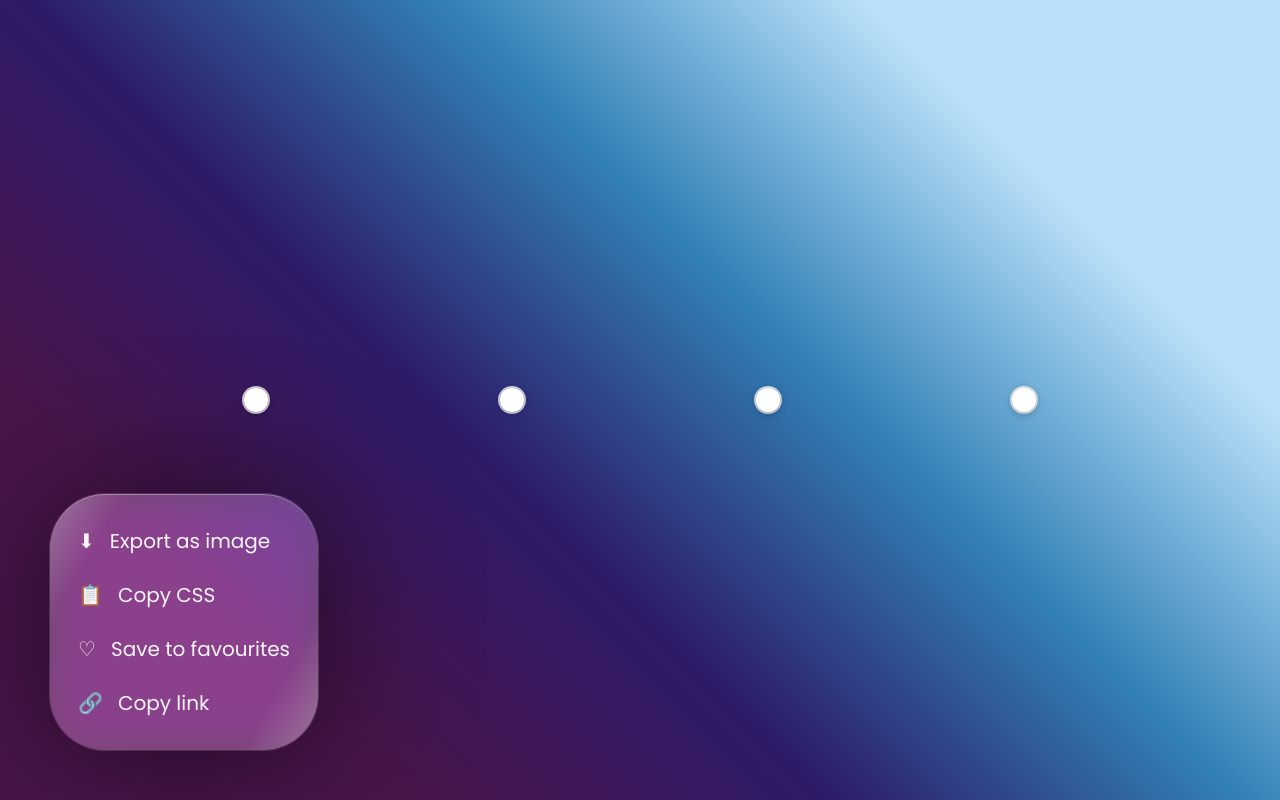
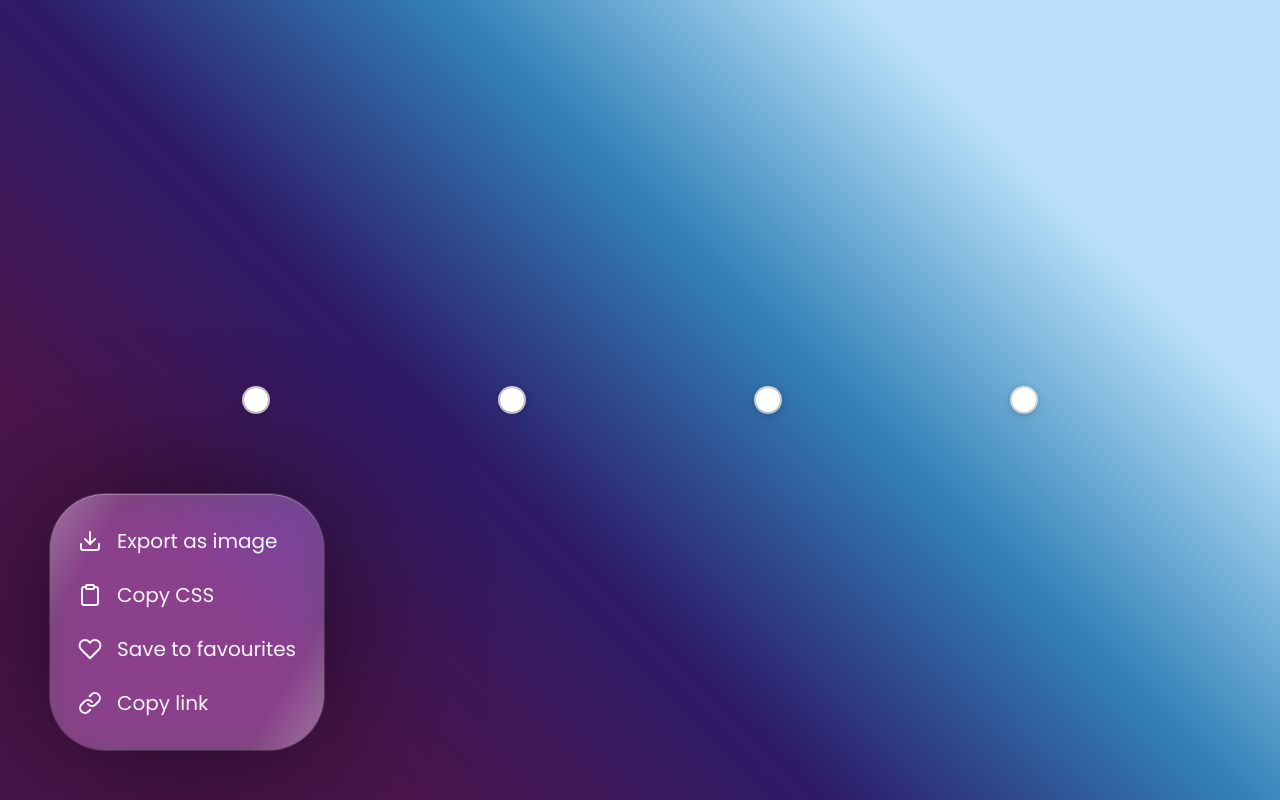
Before and after one commit to ChaosGradients/chaosgradients.github.io, a plain HTML site: page index.html in a window 1280 px wide. Drawn offline with nearby package versions, Linux system fonts and the light colour scheme.

Commit message:
Update index.html

```diff
--- a/index.html
+++ b/index.html
@@ -6,6 +6,7 @@
     <title>Chaos Gradient Generator</title>
     <link rel="stylesheet" href="style.css">
     <link href="https://fonts.googleapis.com/css2?family=Poppins:wght@400&display=swap" rel="stylesheet">
+    <script src="https://unpkg.com/feather-icons"></script>
 </head>
 <body>
     <div id="gradient-container">
@@ -13,20 +14,20 @@
     </div>
 
     <div id="export-panel" class="floating-panel">
-        <div class="panel-item">
-            <span class="icon">⬇</span>
+        <div class="panel-item" data-action="export-image">
+            <i data-feather="download"></i>
             <span>Export as image</span>
         </div>
-        <div class="panel-item">
-            <span class="icon">📋</span>
+        <div class="panel-item" data-action="copy-css">
+            <i data-feather="clipboard"></i>
             <span>Copy CSS</span>
         </div>
-        <div class="panel-item">
-            <span class="icon">♡</span>
+        <div class="panel-item" data-action="save-favourites">
+            <i data-feather="heart"></i>
             <span>Save to favourites</span>
         </div>
-        <div class="panel-item">
-            <span class="icon">🔗</span>
+        <div class="panel-item" data-action="copy-link">
+            <i data-feather="link"></i>
             <span>Copy link</span>
         </div>
     </div>
```
